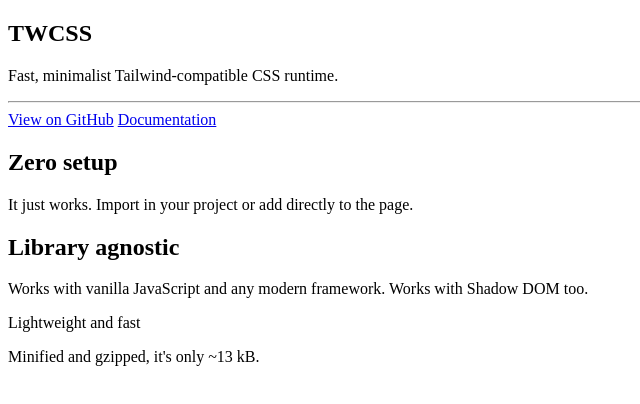
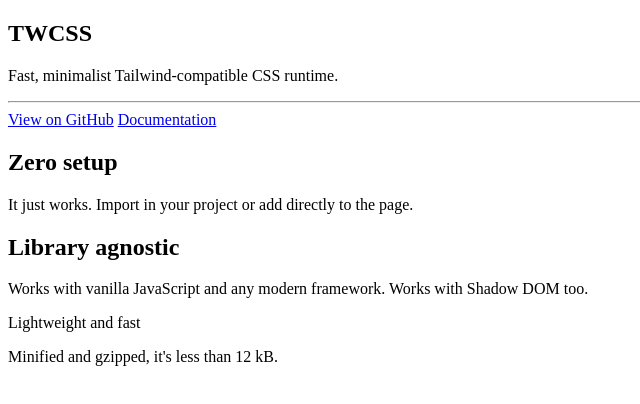
Before and after one commit to gavoja/twcss, a website: page static/index.html in a window 1280 px wide. Shown: the full height of the page, 0-640 px from the left. Drawn offline with Linux system fonts and the light colour scheme; files whose address does not match are found by name.

Commit message:
Updated documentation.

```diff
--- a/static/index.html
+++ b/static/index.html
@@ -38,7 +38,7 @@
         </div>
         <div tw="space-y-5 bg-slate-100 p-5 rounded-md border-4 border-slate-300/5">
           <p tw="font-black">Lightweight and fast</p>
-          <p>Minified and gzipped, it's only ~13 kB.</p>
+          <p>Minified and gzipped, it's less than 12 kB.</p>
         </div>
       </section>
     </main>
```
Also changed, not shown: README.md.
